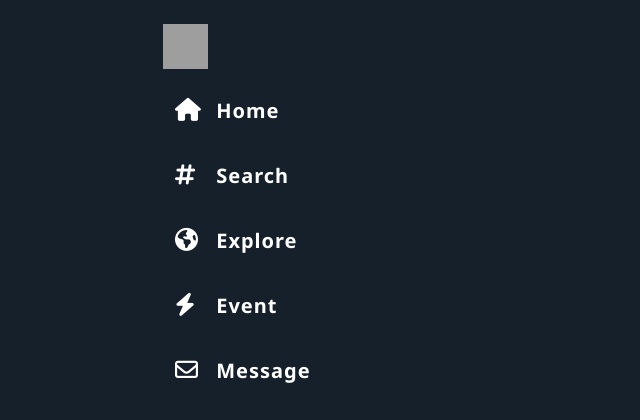
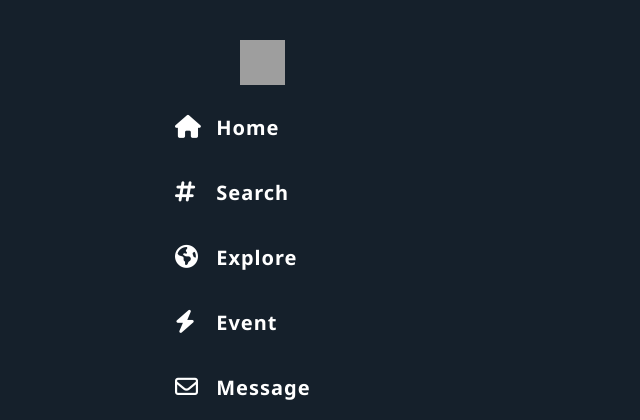
Before and after one commit to maximegourgues/Gretagram, a PHP site: page / in a window 1280 px wide. Shown: the top 420 px of the page, without its empty margins (0-640 px from the left). Run offline with PHP 8.4, Linux system fonts and the light colour scheme; some libraries are stand-ins or nearby versions; grey boxes are pictures that could not be loaded.

Commit message:
Sidebar opti

```diff
--- a/src/app/css/menu.css
+++ b/src/app/css/menu.css
@@ -11,7 +11,7 @@
   height: 100%;
   transition: all .5s ease;
 }
-.sidebar header{
+.sidebar div{
   font-size: 28px;
   color: white;
   line-height: 70px;
--- a/src/app/templates/menu.html
+++ b/src/app/templates/menu.html
@@ -5,7 +5,7 @@
 </head>
     <div class="sidebar" >
       <div class="container">
-        <div class="pt-3 m-2">
+        <div class="mt-4 pl-1">
           <img src="../assets/img/logo/gretaPin.png" alt="" width="45" height="45">
         </div>
       </div>
```
